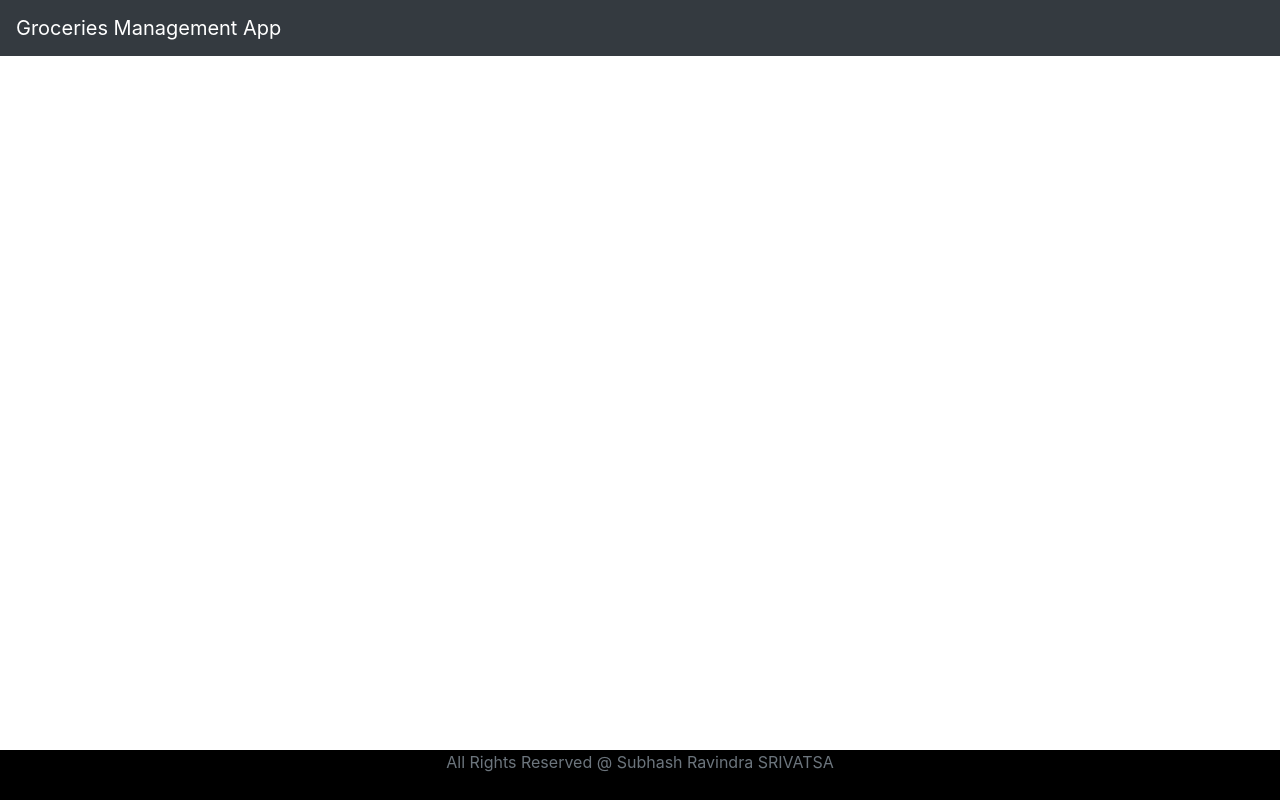
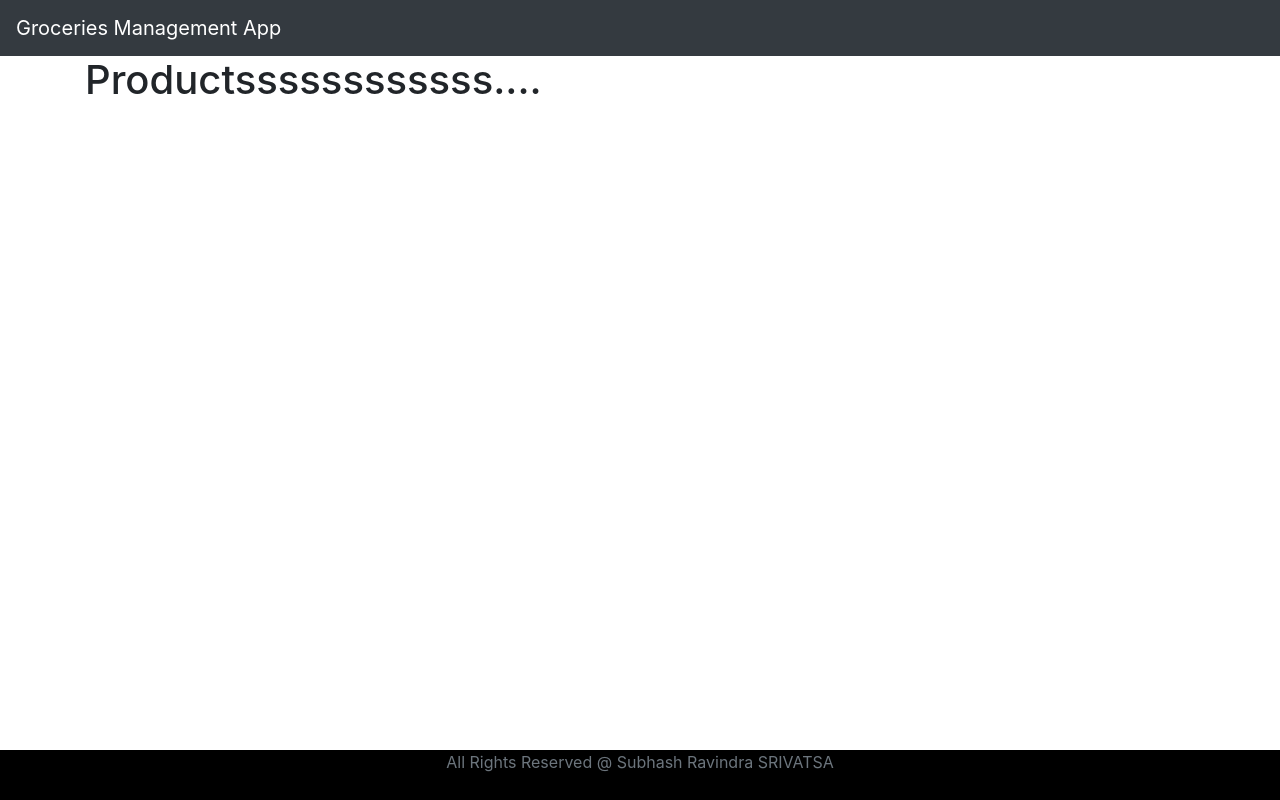
Before and after one commit to subhashrsrivatsa/GMS---FrontEnd, a React (Create React App) app in the folder gms-front-end/: page /add-product in a window 1280 px wide. Built offline with nearby package versions, Linux system fonts and the light colour scheme.

Commit message:
created AddProduct component in react

```diff
--- a/gms-front-end/src/App.js
+++ b/gms-front-end/src/App.js
@@ -5,6 +5,7 @@ import {BrowserRouter as Router, Route, Switch} from 'react-router-dom';
 import ListProductComponent from './components/ListProductComponent';
 import HeaderComponent from './components/HeaderComponent';
 import FooterComponent from './components/FooterComponent';
+import CreateProduct from './components/CreateProduct';
 
 function App() {
   return (
@@ -15,6 +16,7 @@ function App() {
             <Switch>
               <Route path ="/" exact component = {ListProductComponent}></Route>
               <Route path ="/products" component = {ListProductComponent}></Route>
+              <Route path ="/add-product" exact component = {CreateProduct}></Route>
             </Switch>
           </div>
         <FooterComponent />
--- /dev/null
+++ b/gms-front-end/src/components/CreateProduct.jsx
@@ -0,0 +1,19 @@
+import React, { Component } from 'react';
+
+class CreateProduct extends Component {
+    constructor(props){
+        super(props)
+        this.state = {
+
+        }
+    }
+    render() {
+        return (
+            <div>
+                <h1>Productssssssssssss....</h1>
+            </div>
+        );
+    }
+}
+
+export default CreateProduct;
--- a/gms-front-end/src/components/ListProductComponent.jsx
+++ b/gms-front-end/src/components/ListProductComponent.jsx
@@ -7,6 +7,8 @@ class ListProductComponent extends Component {
         this.state={
             products:[]
         }
+
+        this.addProduct = this.addProduct.bind(this);
     }
 
 
@@ -16,12 +18,20 @@ class ListProductComponent extends Component {
         });
     }
 
+    addProduct(){
+        this.props.history.push('add-product');
+    }
+
 
     render() {
         return (
             <div>
                <h2 className="text-center">Products List</h2>
                <br/>
+               <div className ="row">
+                    <button className="btn btn-primary" onClick={this.addProduct}>Add Product</button>
+                </div>
+                <br/>
                <div className="row">
                    <table className="table table-striped table-bordered">
                        <thead>
```
Also changed, not shown: 1 other file (tests, documents, lock files or other folders).
